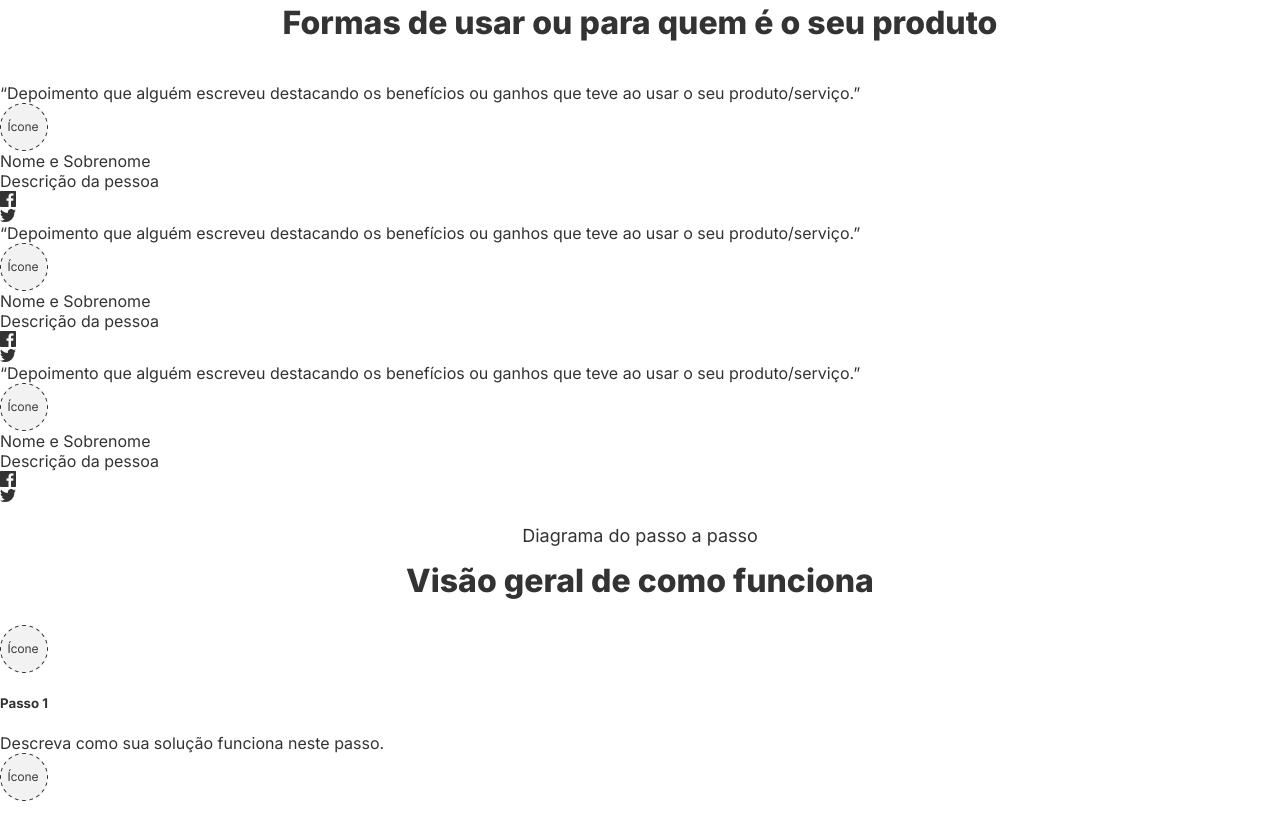
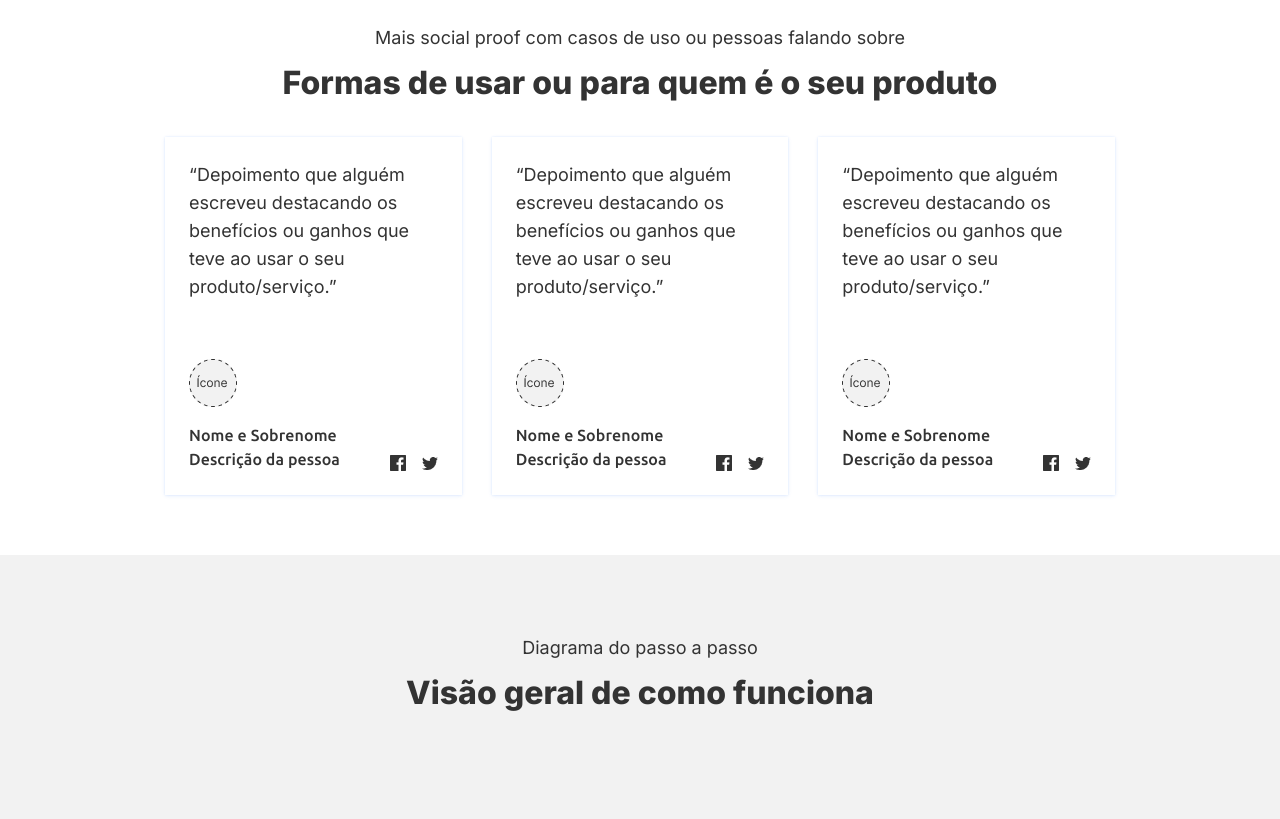
Before and after one commit to alencarfreire/landing-page-template, a plain HTML site: page index.html in a window 1280 px wide. Shown: the part 2381-3200 px from the top of the page. Drawn offline with Linux system fonts and the light colour scheme.

Commit message:
att style review and step

```diff
--- a/index.html
+++ b/index.html
@@ -55,7 +55,9 @@
       <section class="container features">
         <header>
           <p class="pre-title-section">Seção de benefícios ou features</p>
-          <h2 class="title-section">Por que a sua solução é melhor do que a atual</h2>
+          <h2 class="title-section">
+            Por que a sua solução é melhor do que a atual
+          </h2>
         </header>
         <div class="features-cards">
           <article class="feature-card">
@@ -118,25 +120,29 @@
           </article>
         </div>
       </section>
-      <section class="review">
+      <section class="container review">
         <header>
-          <p class="pre-title-section">Mais social proof com casos de uso ou pessoas falando sobre</p>
-          <h2 class="title-section">Formas de usar ou para quem é o seu produto</h2>
-          <div>
+          <p class="pre-title-section">
+            Mais social proof com casos de uso ou pessoas falando sobre
+          </p>
+          <h2 class="title-section">
+            Formas de usar ou para quem é o seu produto
+          </h2>
         </header>
+        <div class="reviews-cards">
           <article class="review-card">
-            <p>
+            <p class="review-card-text-depoiment">
               “Depoimento que alguém escreveu destacando os benefícios ou ganhos
               que teve ao usar o seu produto/serviço.”
             </p>
-            <div>
-              <img src="assets/beneficios.png" alt="" />
-              <div>
+            <div class="review-card-boxavatar">
+              <img src="assets/beneficios.png" alt="" class="avatar" />
+              <div class="review-card-boxavatar-social">
                 <div>
                   <p>Nome e Sobrenome</p>
                   <p>Descrição da pessoa</p>
                 </div>
-                <div>
+                <div class="social-icons">
                   <img src="assets/facebook.png" alt="" />
                   <img src="assets/twitter.png" alt="" />
                 </div>
@@ -144,18 +150,18 @@
             </div>
           </article>
           <article class="review-card">
-            <p>
+            <p class="review-card-text-depoiment">
               “Depoimento que alguém escreveu destacando os benefícios ou ganhos
               que teve ao usar o seu produto/serviço.”
             </p>
-            <div>
-              <img src="assets/beneficios.png" alt="" />
-              <div>
+            <div class="review-card-boxavatar">
+              <img src="assets/beneficios.png" alt="" class="avatar" />
+              <div class="review-card-boxavatar-social">
                 <div>
                   <p>Nome e Sobrenome</p>
                   <p>Descrição da pessoa</p>
                 </div>
-                <div>
+                <div class="social-icons">
                   <img src="assets/facebook.png" alt="" />
                   <img src="assets/twitter.png" alt="" />
                 </div>
@@ -163,18 +169,18 @@
             </div>
           </article>
           <article class="review-card">
-            <p>
+            <p class="review-card-text-depoiment">
               “Depoimento que alguém escreveu destacando os benefícios ou ganhos
               que teve ao usar o seu produto/serviço.”
             </p>
-            <div>
-              <img src="assets/beneficios.png" alt="" />
-              <div>
+            <div class="review-card-boxavatar">
+              <img src="assets/beneficios.png" alt="" class="avatar" />
+              <div class="review-card-boxavatar-social">
                 <div>
                   <p>Nome e Sobrenome</p>
                   <p>Descrição da pessoa</p>
                 </div>
-                <div>
+                <div class="social-icons">
                   <img src="assets/facebook.png" alt="" />
                   <img src="assets/twitter.png" alt="" />
                 </div>
@@ -183,12 +189,12 @@
           </article>
         </div>
       </section>
-      <section class="step">
+      <section class="container step">
         <header>
           <p class="pre-title-section">Diagrama do passo a passo</p>
           <h2 class="title-section">Visão geral de como funciona</h2>
         </header>
-        <div>
+        <div class="steps-cards">
           <article class="step-card">
             <img src="assets/beneficios.png" alt="" />
             <h5>Passo 1</h5>
--- a/style.css
+++ b/style.css
@@ -246,3 +246,92 @@ section header .title-section {
   letter-spacing: 0.1px;
   list-style: disc;
 }
+
+.review {
+  flex-direction: column;
+  gap: 10px;
+}
+
+.reviews-cards {
+  display: flex;
+  gap: 30px;
+}
+
+.review-card {
+  display: flex;
+  flex-direction: column;
+  gap: 58px;
+  padding: 24px;
+  box-shadow: 0px 0px 2px 0px rgba(0, 101, 242, 0.1),
+    0px 1px 4px 0px rgba(0, 101, 242, 0.1);
+}
+
+.review-card-boxavatar {
+  display: flex;
+  flex-direction: column;
+  gap: 16px;
+}
+
+.review-card-boxavatar .avatar {
+  width: 48px;
+}
+
+.review-card-boxavatar-social {
+  display: flex;
+  justify-content: space-between;
+}
+
+.review-card-text-depoiment {
+  font-size: 18px;
+  font-weight: 400;
+  line-height: 28px;
+}
+
+.review-card-boxavatar-social p {
+  font-family: Ubuntu;
+  font-size: 16px;
+  font-weight: 500;
+  line-height: 24px;
+  letter-spacing: 0.1px;
+}
+
+.social-icons {
+  display: flex;
+  gap: 16px;
+  align-items: end;
+}
+
+.social-icons img {
+  height: 16px;
+}
+
+.step {
+  flex-direction: column;
+  background-color: var(--neutral-grey-95);
+  gap: 98px;
+}
+
+.steps-cards {
+  display: flex;
+}
+
+.step-card {
+  display: flex;
+  flex-direction: column;
+}
+
+.step-card img {
+  width: 48px;
+}
+
+.step-card h5 {
+font-size: 24px;
+font-weight: 600;
+line-height: 24px;
+}
+
+.step-card p {
+  font-size: 16px;
+  font-weight: 400;
+  line-height: 150%;
+}
```
